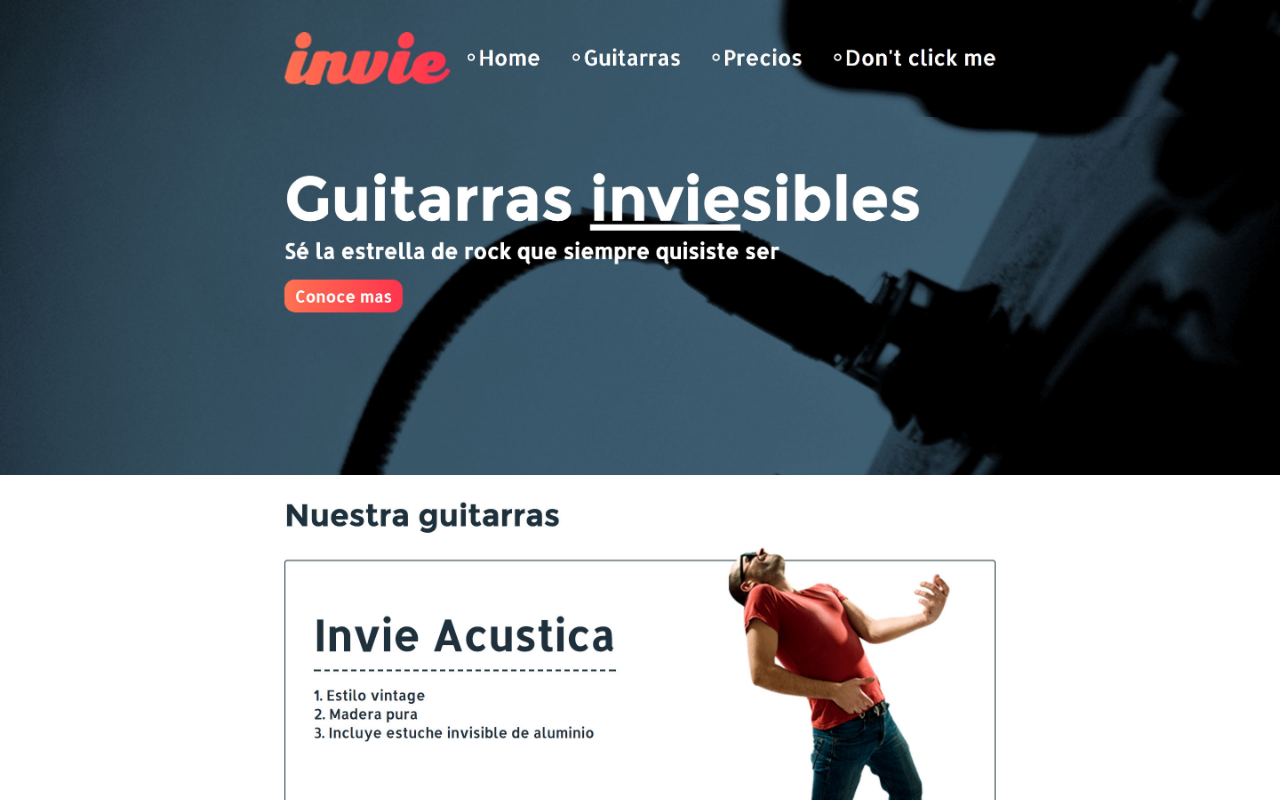
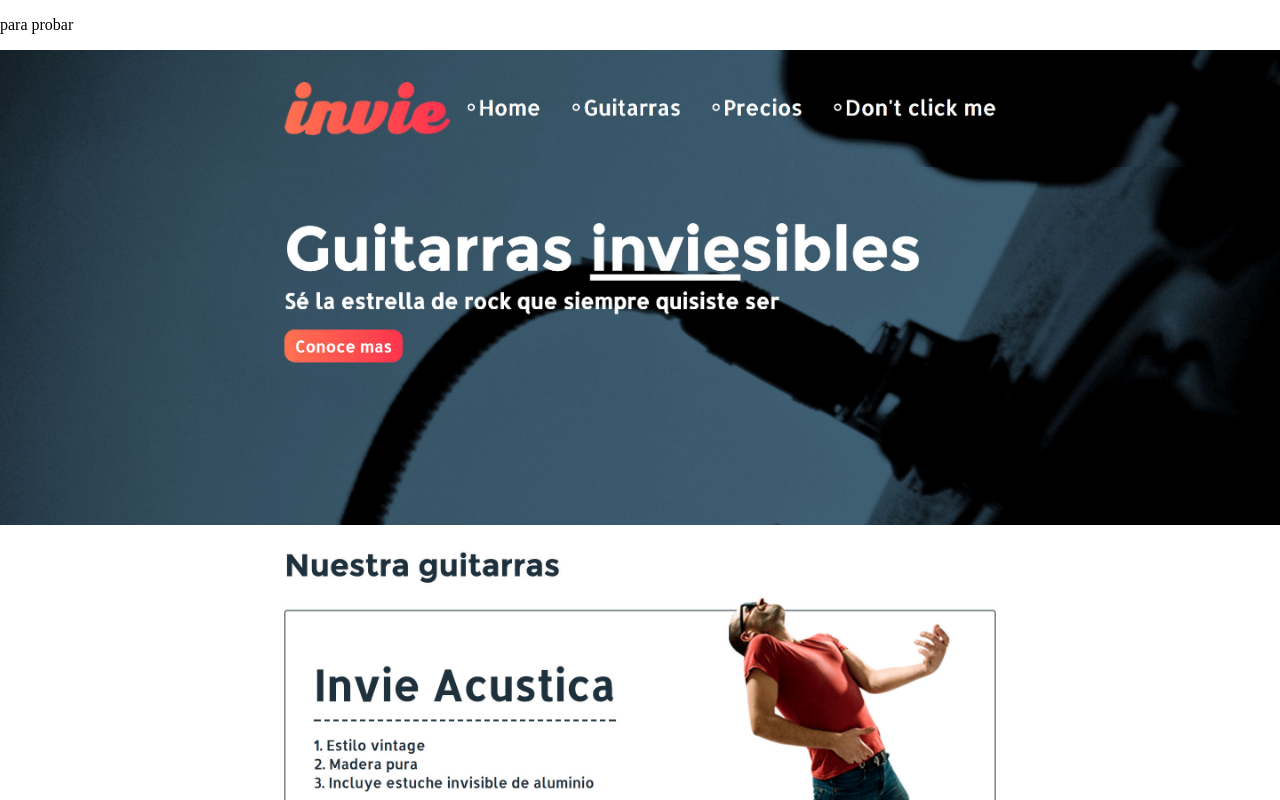
Before and after one commit to aguito1877/aprender-git, a plain HTML site: page index.html in a window 1280 px wide. Shown: the top 800 px of the page. Drawn offline with Linux system fonts and the light colour scheme.

Commit message:
este commit es una prueba para ver loc conflictos con ramas

```diff
--- a/index.html
+++ b/index.html
@@ -26,6 +26,7 @@
     </style>
   </head>
   <body>
+    <p>para probar</p>
     <img src="img/respon.png" alt="" id="responsive">
     <img src="img/header.jpg" alt="header">
     <img src="img/hero.jpg" alt="hero">
```
